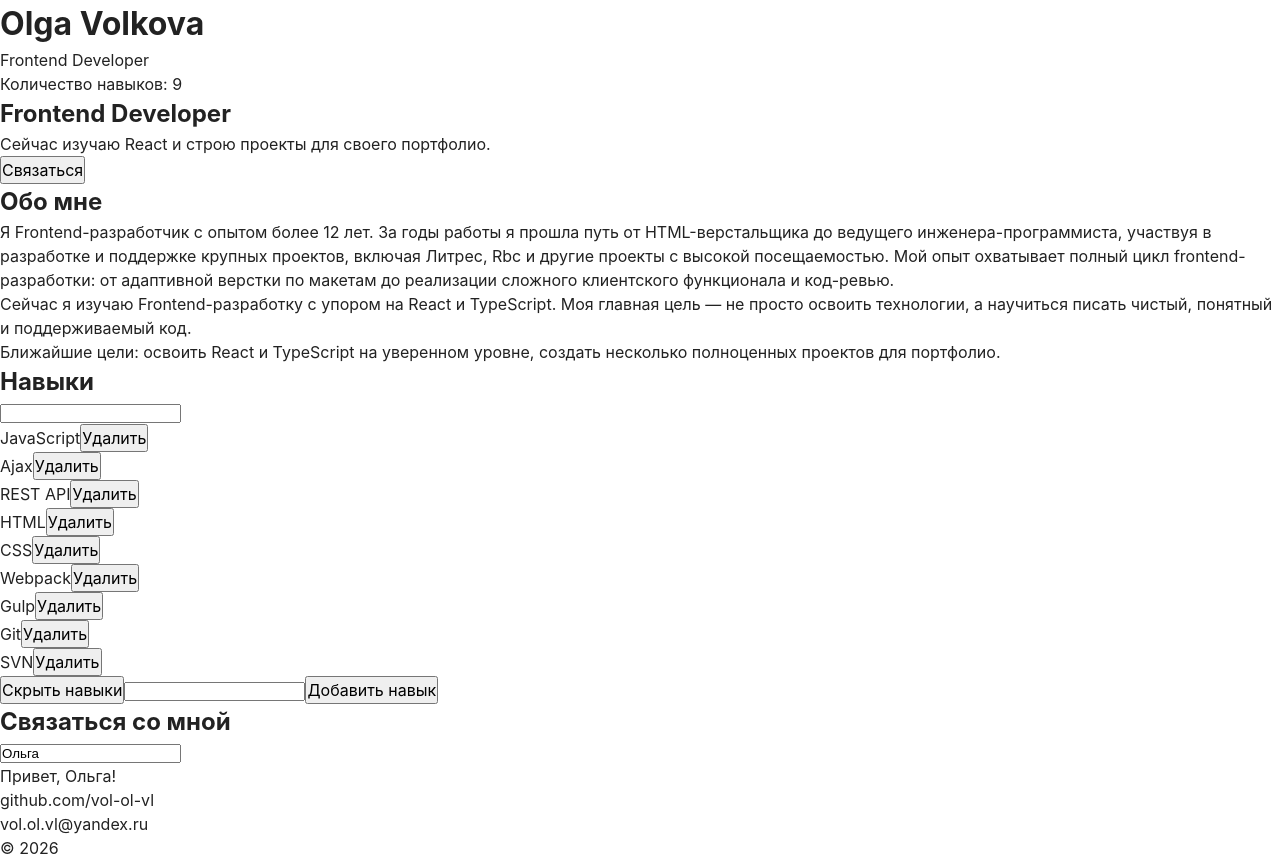
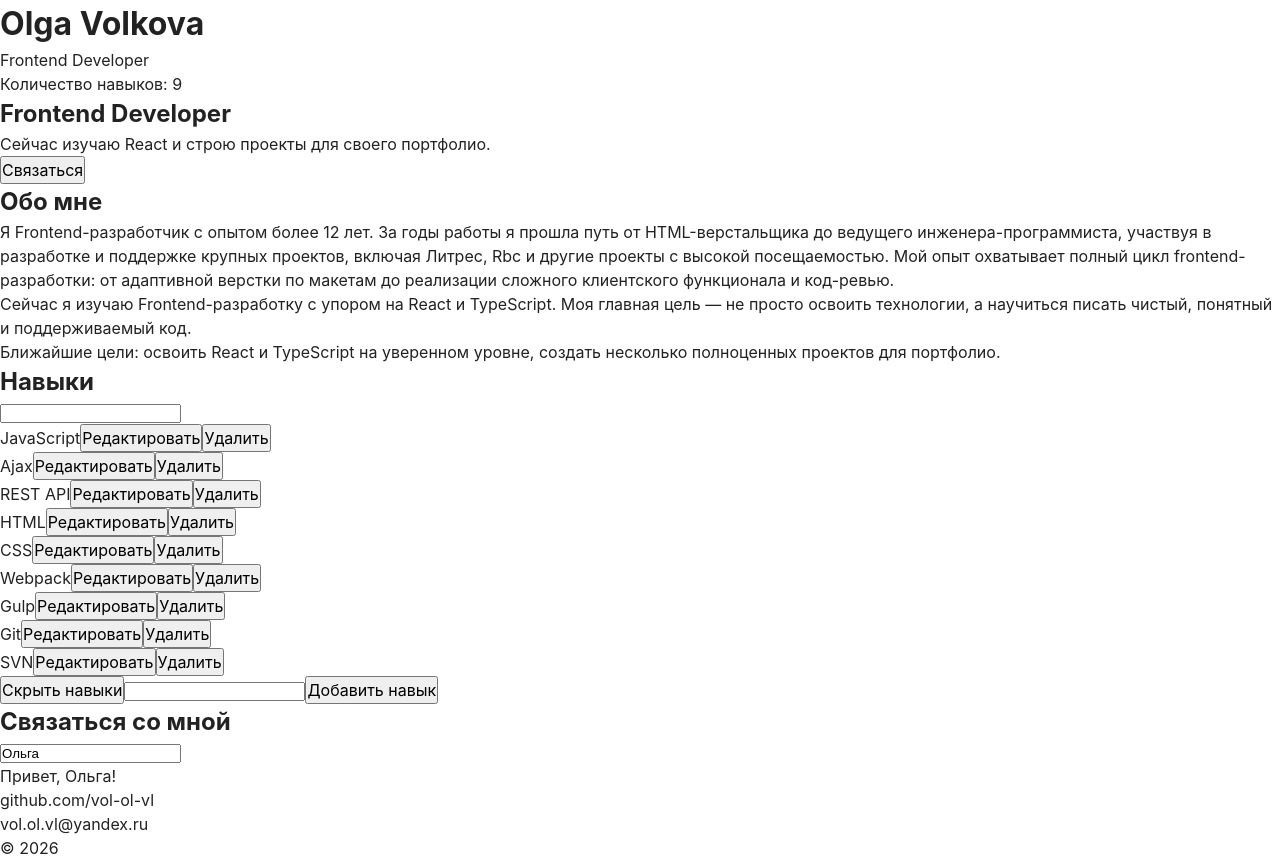
Before and after one commit to vol-ol-vl/personal-portfolio, a React (Vite) app: page /skills in a window 1280 px wide. Built offline with nearby package versions, Linux system fonts and the light colour scheme.

Commit message:
feat: add skill editing

```diff
--- a/src/App.tsx
+++ b/src/App.tsx
@@ -80,6 +80,10 @@
     setSkills(prev => prev.filter(item => item.id !== skillId));
   };
 
+  const onUpdateSkill = (skillId: number, skillName: string) => {
+    setSkills(prev => prev.map(skill => skill.id === skillId ? {...skill, name: skillName} : skill));
+  }
+
   return (
     <>
       <Header
@@ -91,7 +95,8 @@
       <Skills
         skills={skills}
         onAddSkill={onAddSkill}
-        onDeleteSkill={onDeleteSkill} />
+        onDeleteSkill={onDeleteSkill}
+        onUpdateSkill={onUpdateSkill} />
       <Contact />
       <Footer />
     </>
--- a/src/components/sections/Skills.tsx
+++ b/src/components/sections/Skills.tsx
@@ -5,7 +5,8 @@
 type SkillsProps = {
     skills: Skill[],
     onAddSkill: (skillName: string) => void,
-    onDeleteSkill: (skillId: number) => void
+    onDeleteSkill: (skillId: number) => void,
+    onUpdateSkill: (skillId: number, skillName: string) => void
 }
 
 const normalizeText = (text: string) => text.trim().toLowerCase();
@@ -13,11 +14,14 @@
 const Skills = ({
         skills,
         onAddSkill,
-        onDeleteSkill
+        onDeleteSkill,
+        onUpdateSkill
     }: SkillsProps) => {
     const [isVisible, setIsVisible] = useState(true);
     const [search, setSearch] = useState('');
     const [newSkill, setNewSkill] = useState('');
+    const [editingSkillId, setEditingSkillId] = useState<number | null>(null);
+    const [editingSkillName, setEditingSkillName] = useState('');
 
     const normalizedSearch = normalizeText(search);
     const filteredSkills = skills.filter(skill => normalizeText(skill.name).includes(normalizedSearch));
@@ -39,6 +43,18 @@
             setNewSkill('');
         }
     };
+    const handleSkillNameChange = (event: ChangeEvent<HTMLInputElement>) => {
+        setEditingSkillName(event.currentTarget.value);
+    };
+    const handleChangeSkill = (skill: Skill) => {
+        setEditingSkillId(skill.id);
+        setEditingSkillName(skill.name);
+    };
+    const handleUpdateSkill= (skillId:number, skillName: string) => {
+        onUpdateSkill(skillId, skillName.trim());
+        setEditingSkillName('');
+        setEditingSkillId(null);
+    };
 
     return (
         <section>
@@ -52,7 +68,19 @@
                    ? <ul>
                         {filteredSkills.map(skill  => (
                             <li key={skill.id}>
-                                {skill.name}
+                                {(editingSkillId === skill.id)
+                                ? <span>
+                                    <input
+                                        value={editingSkillName}
+                                        onChange={handleSkillNameChange}
+                                    />
+                                    <button onClick={() => handleUpdateSkill(skill.id, editingSkillName)}>Схранить</button>
+                                  </span>
+                                : <span>
+                                    {skill.name}
+                                    <button onClick={() => handleChangeSkill(skill)}>Редактировать</button>
+                                  </span>
+                                }
                                 <button onClick={() => onDeleteSkill(skill.id)}>Удалить</button>
                             </li>
                             )
```
